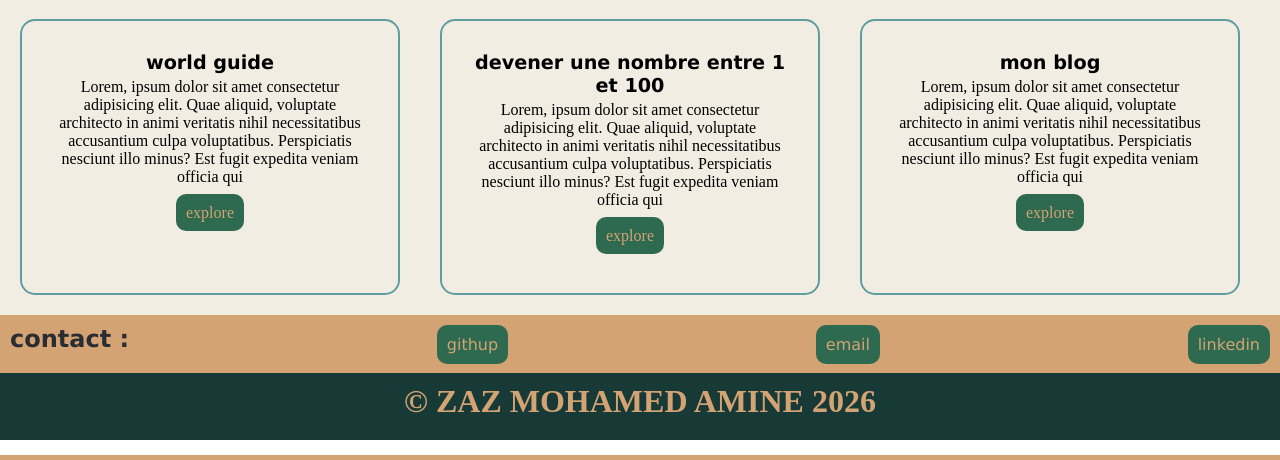
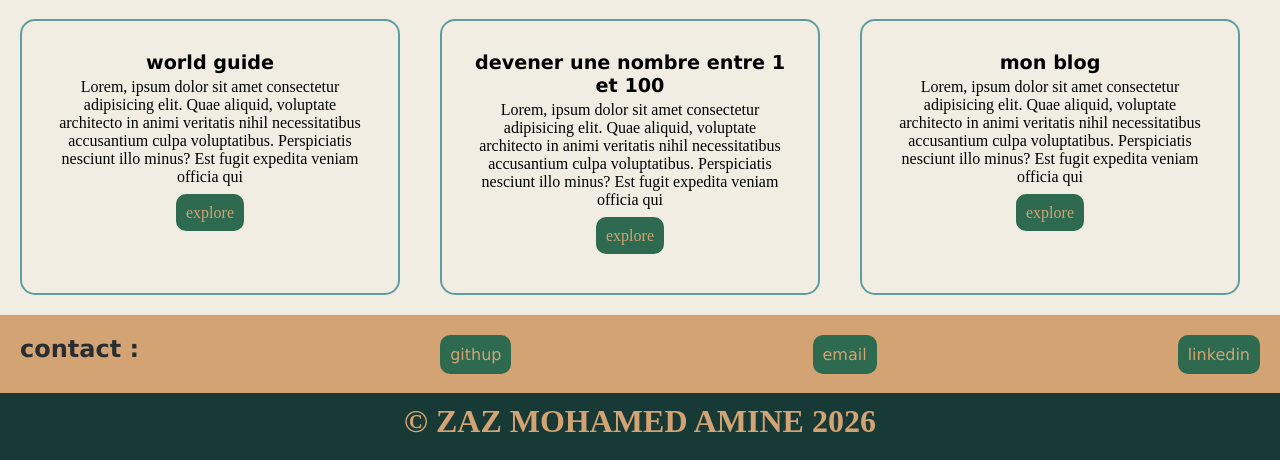
Before and after one commit to mohamedaminezaz265-dotcom/prototype, a PHP site: page / in a window 1280 px wide. Shown: the part 345-805 px from the top of the page. Run offline with PHP 8.4, Linux system fonts and the light colour scheme.

Commit message:
Refactor CSS for contact section and general styles
Updated padding for contact section and adjusted ul display.

```diff
--- a/(S4)12 - Prototype : Construire la page d’accueil dynamique du Portfolio/style.css
+++ b/(S4)12 - Prototype : Construire la page d’accueil dynamique du Portfolio/style.css
@@ -62,19 +62,23 @@ font-weight: bolder;
 margin-bottom: 4px;
 font-size: larger;
 }
-#contact{
-padding: 10px;
+
+#contact {
+    padding: 20px;
     color: #292D32;
-background-color:#D4A373;
+    background-color: #D4A373;
     font-family: Verdana, Geneva, Tahoma, sans-serif;
     display: flex;
     align-items: center;
     justify-content: space-between;
 }
-#contact ul{
+
+#contact ul {
     list-style: none;
-justify-content:flex-end;
+    display: flex;
+    gap: 15px;
 }
+
 footer{
 padding: 10px;
 
```
Lines whose indentation alone changed are shown as unchanged.
